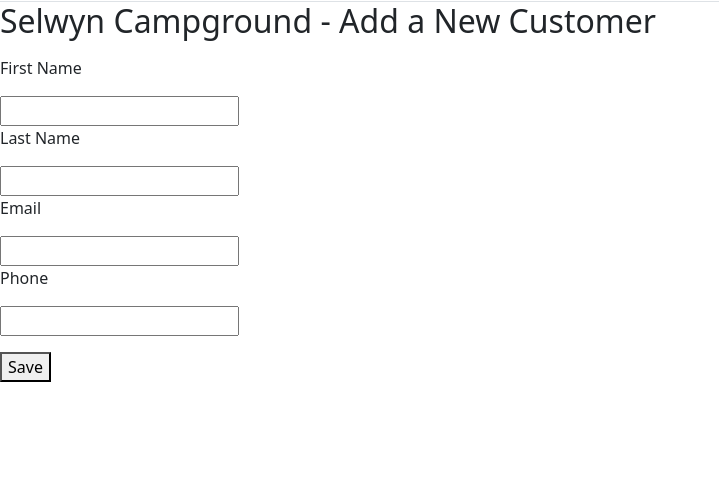
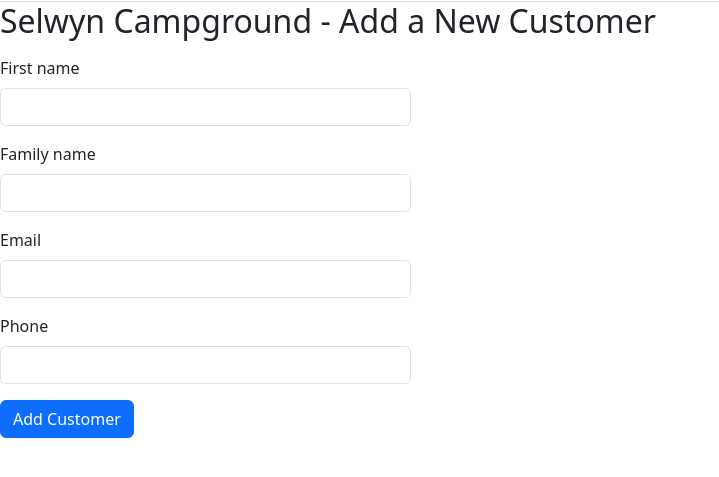
Before and after one commit to Tong-Ye-1159668/Sewlyn_Campsite_Booking_System-LincolnUni-2024-S1, a Flask app: page /addcustomer in a window 1280 px wide. Shown: the part 96-573 px from the top of the page, without its empty margins (0-719 px from the left). Run offline with Flask 3, Linux system fonts and the light colour scheme.

Commit message:
Added form validation bootstrap format

```diff
--- a/templates/addcustomer.html
+++ b/templates/addcustomer.html
@@ -3,17 +3,45 @@
 
 <h2>Selwyn Campground - Add a New Customer</h2>
 <p>
-    <form action="/addcustomer" method="POST">
-        <p>First Name</p>
-        <input type="text" id="firstname" value="{{firstname}}"/>
-        <p>Last Name</p>
-        <input type="text" id="familyname" value="{{familyname}}"/>
-        <p>Email</p>
-        <input type="text" id="email" value="{{email}}"/>
-        <p>Phone</p>
-        <input type="text" id="phone" value="{{phone}}"/>
+    <!-- code to add a customer-->
+    <form action="/addcustomer" method="POST" class="row needs-validation" novalidate>
+        <!-- firstname -->
+        <div class="col-md-4">
+            <label for="firstname" class="form-label">First name</label>
+            <input type="text" class="form-control" id="firstname" name="firstname">
+        </div>
         <p></p>
-        <button>Save</button>
+
+        <!-- familyname -->
+        <div class="col-md-4">
+            <label for="familyname" class="form-label">Family name</label>
+            <input type="text" class="form-control" id="familyname" name="familyname" required>
+            <div class="invalid-feedback">
+                Please input a family name.
+            </div>
+        </div>
+        <p></p>
+
+        <!-- email address -->
+        <div class="col-md-4">
+            <label for="email" class="form-label">Email</label>
+            <input type="email" class="form-control" id="email" name="email">
+        </div>
+        <p></p>
+
+        <!-- phone number -->
+        <div class="col-md-4">
+            <label for="phone" class="form-label">Phone</label>
+            <input type="text" class="form-control" id="phone" name="phone" required>
+            <div class="invalid-feedback">
+                Please input a phone number.
+            </div>
+        </div>
+        <p></p>
+
+        <div class="col-12">
+            <button class="btn btn-primary" type="submit">Add Customer</button>
+          </div>
     </form>
 </p>
 
```
